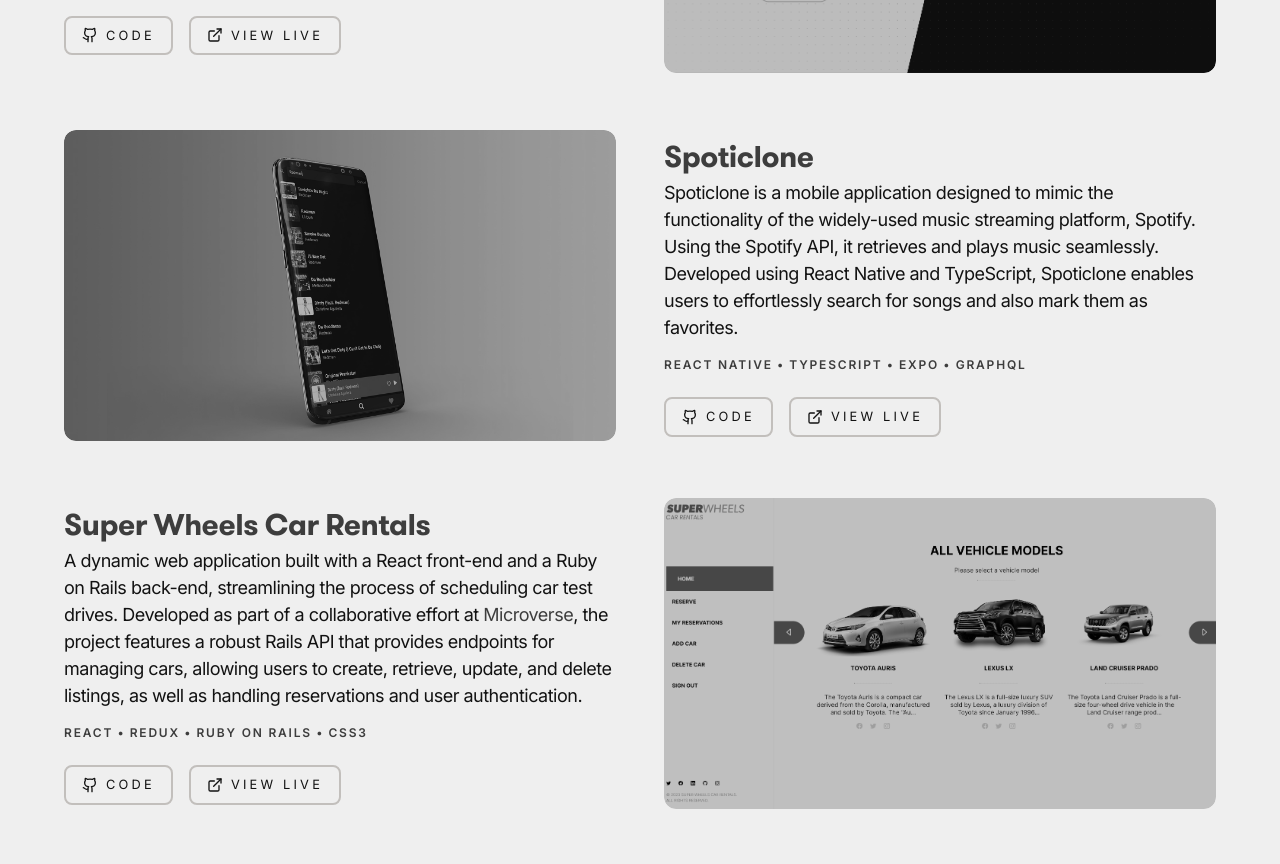
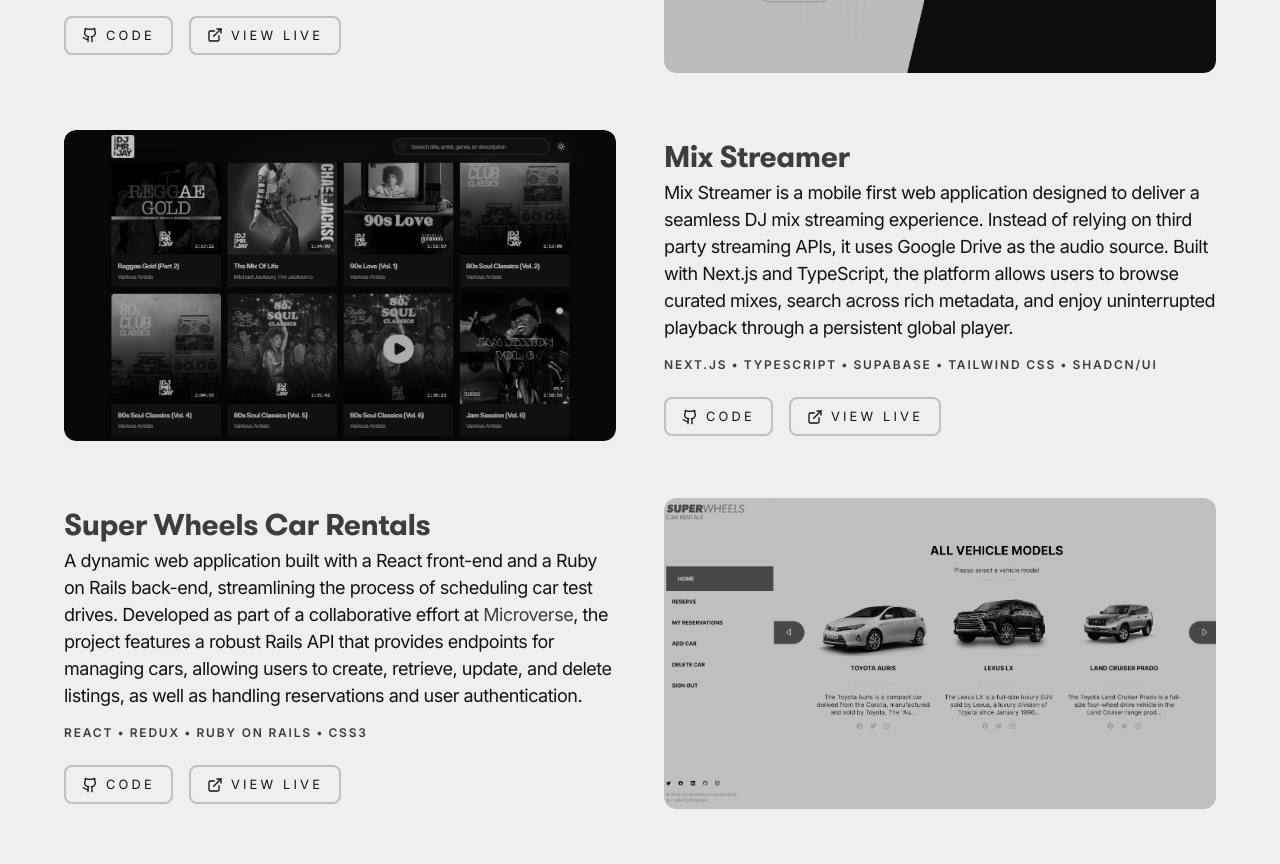
Before and after one commit to DJ-MrJay/profolio, a Next.js app: page /main in a window 1280 px wide. Shown: the part 1240-2104 px from the top of the page. Built offline with nearby package versions, Linux system fonts and the light colour scheme.

Commit message:
Add project to Work section

```diff
--- a/src/components/WorkItem.tsx
+++ b/src/components/WorkItem.tsx
@@ -32,6 +32,7 @@
     'TypeScript': 'https://www.typescriptlang.org/',
     'Tailwind CSS': 'https://tailwindcss.com/',
     'shadcn/ui': 'https://ui.shadcn.com/',
+    'Supabase': 'https://supabase.com/',
     'React': 'https://react.dev/',
     'React Native': 'https://reactnative.dev/',
     'Expo': 'https://expo.dev/',
--- a/src/components/sections/Work.tsx
+++ b/src/components/sections/Work.tsx
@@ -56,13 +56,13 @@
     reverse: true,
   },
   {
-    title: "Spoticlone",
+    title: "Mix Streamer",
     description:
-      "Spoticlone is a mobile application designed to mimic the functionality of the widely-used music streaming platform, Spotify. Using the Spotify API, it retrieves and plays music seamlessly. Developed using React Native and TypeScript, Spoticlone enables users to effortlessly search for songs and also mark them as favorites.",
-    image: "/assets/images/spoticlone-mockup.jpg",
-    tags: ["React Native", "TypeScript", "Expo", "GraphQL"],
-    codeUrl: "https://github.com/DJ-MrJay/spoticlone",
-    liveUrl: "https://spoticlone-demo.vercel.app",
+      "Mix Streamer is a mobile first web application designed to deliver a seamless DJ mix streaming experience. Instead of relying on third party streaming APIs, it uses Google Drive as the audio source. Built with Next.js and TypeScript, the platform allows users to browse curated mixes, search across rich metadata, and enjoy uninterrupted playback through a persistent global player.",
+    image: "/assets/images/mix-streamer.jpg",
+    tags: ["Next.js", "TypeScript", "Supabase", "Tailwind CSS", "shadcn/ui"],
+    codeUrl: "https://github.com/DJ-MrJay/mix-streamer",
+    liveUrl: "https://mix-streamer.vercel.app/",
   },
   // {
   //   title: "Donga Carspa",
```
Also changed, not shown: public/assets/images/mix-streamer.jpg (added).
